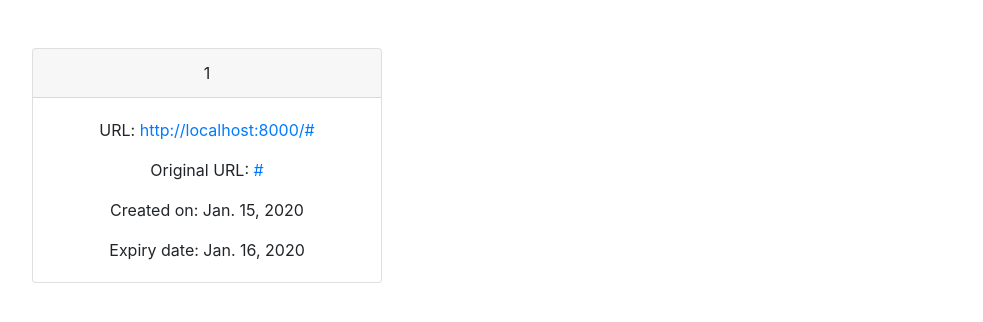
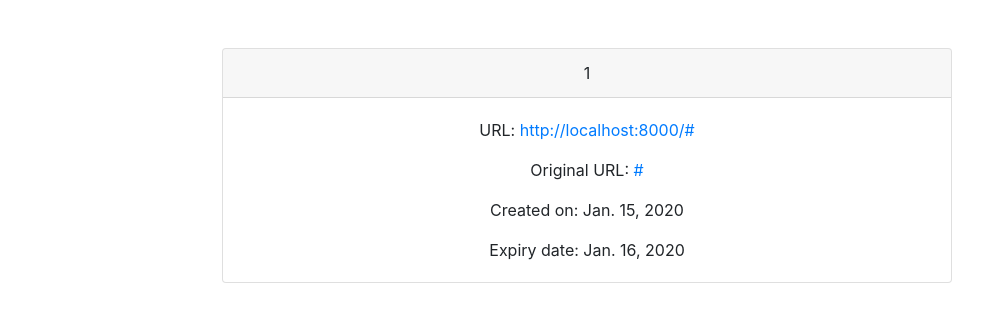
Before and after one commit to recyan19/sh_url, a Django app: page /my-urls/ in a window 1280 px wide. Shown: the part 56-378 px from the top of the page, without its empty margins (53-1036 px from the left). Run offline with Django 3.2, Linux system fonts and the light colour scheme; a user stored in the database is signed in; tables that the repository leaves empty hold one stand-in row (values such as "Sample post"); some libraries are stand-ins or nearby versions.

Commit message:
Layout improvements

```diff
--- a/templates/shortener/index.html
+++ b/templates/shortener/index.html
@@ -16,7 +16,7 @@
                     <input type="text" class="form-control" id="urlInput" name="url" placeholder="Enter URL" autocomplete="new-password">
                   </div>
                   <div class="form-group">
-                    <label for="daysToExpiration">Days to expiration:</label>
+                    <label for="daysToExpiration">Days to expiration (default 90) :</label>
                     <input type="text" class="form-control" id="daysToExpiration" name="days" placeholder="Number of days" autocomplete="new-password">
                   </div>
                   <button type="submit" class="btn btn-primary">Submit</button>
--- a/templates/shortener/user_urls.html
+++ b/templates/shortener/user_urls.html
@@ -5,7 +5,8 @@
         {% for url in user_urls %}
 
             <div class="row mt-5">
-                <div class="col-sm-4">
+                <div class="col-sm-2"></div>
+                <div class="col-sm-8">
                     <div class="card text-center">
                         <div class="card-header">
                             {{ forloop.counter }}
@@ -18,6 +19,7 @@
                         </div>
                     </div>
                 </div>
+                <div class="col-sm-2"></div>
             </div>
         {% endfor %}
     </div>
```
